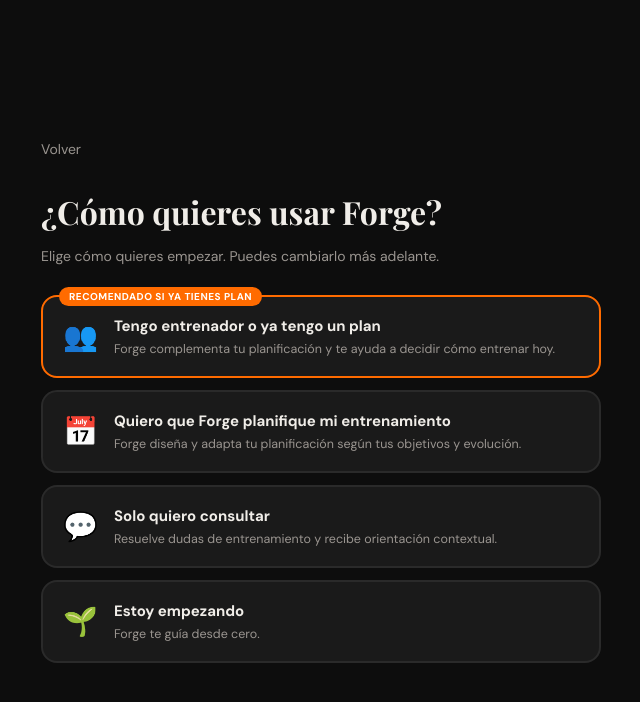
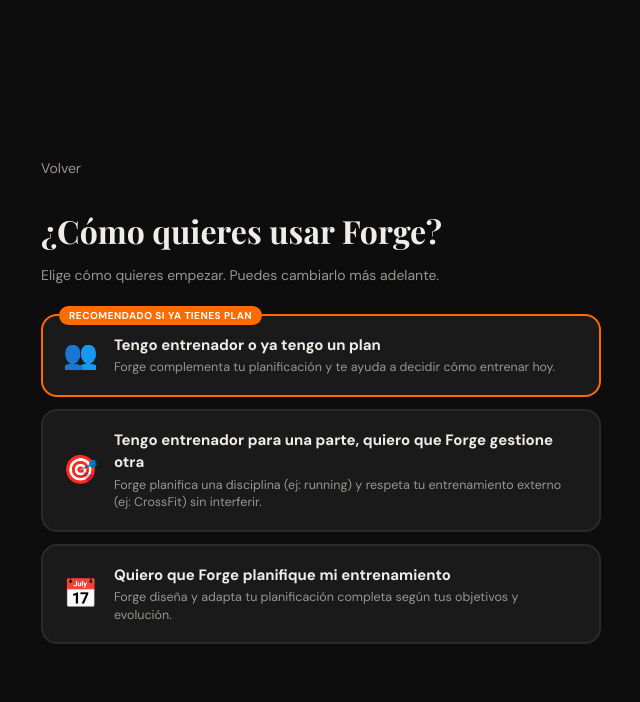
Before and after one commit to airanvlz-6/formapro, a Next.js app: page /app in a window 1280 px wide. Both pictures are taken after a click on the button "Empezar con Forge". Shown: the top 702 px of the page, without its empty margins (319-959 px from the left). Built offline with nearby package versions, Linux system fonts and the light colour scheme.

Commit message:
FORGE FOCUS: pantalla de bifurcacion simplificada de 4 a 3 opciones (Supervision -> Focus -> Coach), eliminadas 'consulta' y 'empezando' - ya cubiertas por Supervision. Focus añadido en su orden natural como termino medio de autoridad, navega a nueva pantalla focus_onboarding

```diff
--- a/app/FormaPro.tsx
+++ b/app/FormaPro.tsx
@@ -2200,11 +2200,10 @@ ${testStr}`}]});
           <div style={{display:"flex",flexDirection:"column",gap:12}}>
             {[
               {modo:"supervision",emoji:"👥",titulo:"Tengo entrenador o ya tengo un plan",desc:"Forge complementa tu planificación y te ayuda a decidir cómo entrenar hoy.",recomendado:true},
-              {modo:"planificacion",emoji:"📅",titulo:"Quiero que Forge planifique mi entrenamiento",desc:"Forge diseña y adapta tu planificación según tus objetivos y evolución."},
-              {modo:"consulta",emoji:"💬",titulo:"Solo quiero consultar",desc:"Resuelve dudas de entrenamiento y recibe orientación contextual."},
-              {modo:"empezando",emoji:"🌱",titulo:"Estoy empezando",desc:"Forge te guía desde cero."},
+              {modo:"focus",emoji:"🎯",titulo:"Tengo entrenador para una parte, quiero que Forge gestione otra",desc:"Forge planifica una disciplina (ej: running) y respeta tu entrenamiento externo (ej: CrossFit) sin interferir."},
+              {modo:"planificacion",emoji:"📅",titulo:"Quiero que Forge planifique mi entrenamiento",desc:"Forge diseña y adapta tu planificación completa según tus objetivos y evolución."},
             ].map(op=>(
-              <div key={op.modo} onClick={()=>{setModoEntrada(op.modo);setPantalla("categoria");}} className="cat-card" style={{background:C.card,border:op.recomendado?`2px solid ${C.accent}`:`2px solid ${C.border}`,borderRadius:16,padding:"18px 20px",cursor:"pointer",display:"flex",alignItems:"center",gap:16,position:"relative"}}>
+              <div key={op.modo} onClick={()=>{if(op.modo==="focus"){setPantalla("focus_onboarding");}else{setModoEntrada(op.modo);setPantalla("categoria");}}} className="cat-card" style={{background:C.card,border:op.recomendado?`2px solid ${C.accent}`:`2px solid ${C.border}`,borderRadius:16,padding:"18px 20px",cursor:"pointer",display:"flex",alignItems:"center",gap:16,position:"relative"}}>
                 {op.recomendado&&(
                   <span style={{position:"absolute",top:-10,left:16,background:C.accent,color:"#fff",fontSize:10,fontWeight:700,padding:"2px 10px",borderRadius:100,letterSpacing:0.5,textTransform:"uppercase"}}>Recomendado si ya tienes plan</span>
                 )}
```
